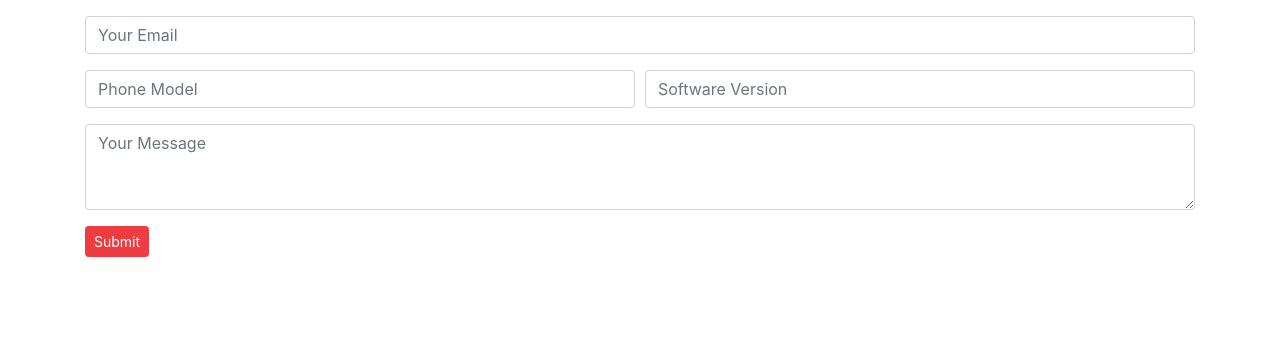
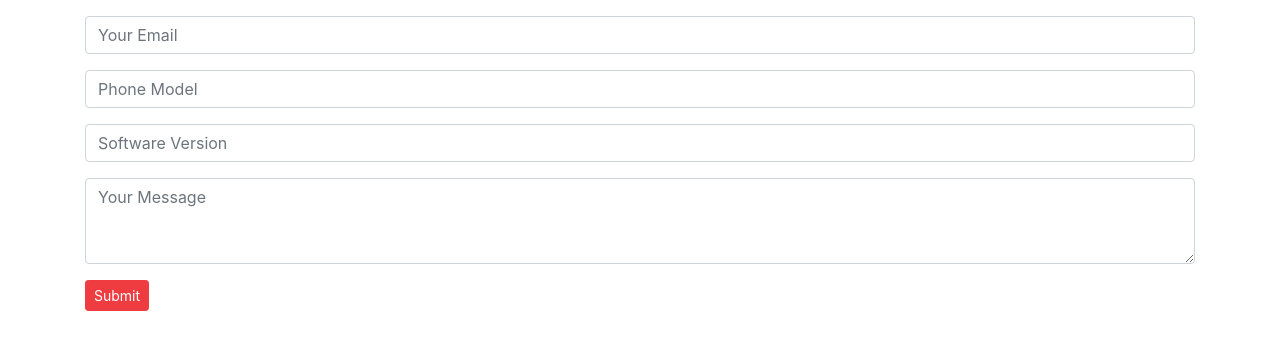
Before and after one commit to muratcem95/still57games, a website: page views/contactUs.html in a window 1280 px wide. Shown: the part 134-484 px from the top of the page. Drawn offline with nearby package versions, Linux system fonts and the light colour scheme; no server answers.

Commit message:
minor fixes

```diff
--- a/views/contactUs.html
+++ b/views/contactUs.html
@@ -33,18 +33,12 @@
                         Please type your email.
                     </div>
                 </div>
-                <div class="form-row">
-                    <div class="col">
                         <div class="form-group">
                             <input type="text" name="phone_model" class="form-control" id="phone_model" placeholder="Phone Model">
                         </div>
-                    </div>
-                    <div class="col">
                         <div class="form-group">
                             <input type="text" name="software_version" class="form-control" id="software_version" placeholder="Software Version">
                         </div>
-                    </div>
-                </div>
                 <div class="form-group">
                     <textarea class="form-control" name="message" id="message" rows="3" placeholder="Your Message" required></textarea>
                     <div class="invalid-feedback">
```
